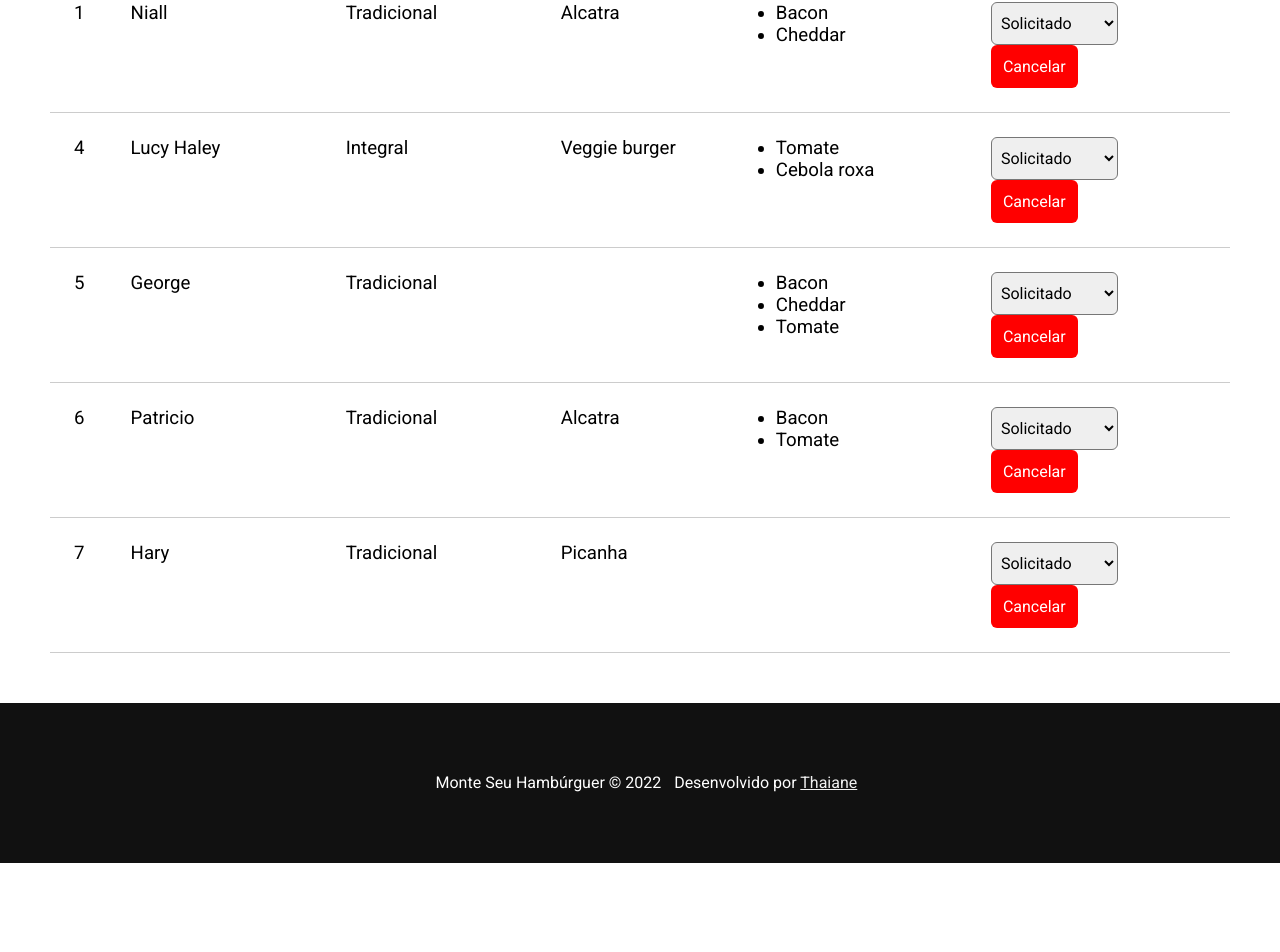
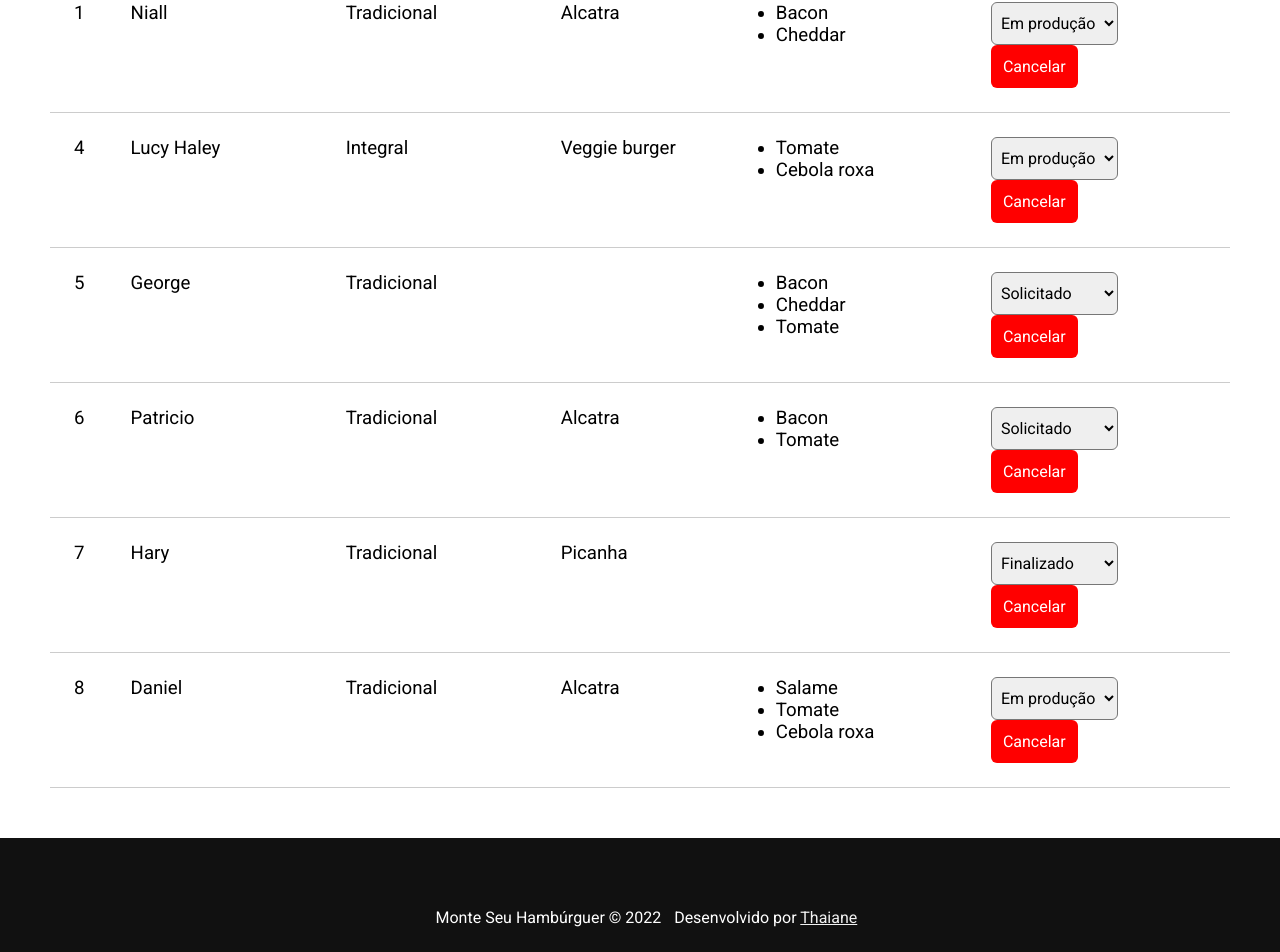
Before and after one commit to thaianealm/make-your-burger-vue.js, a Vue app: page /requests in a window 1280 px wide. Shown: the part 324-1276 px from the top of the page. Before the commit the page ends 1187 px from the top, so only its background shows below. Built offline with nearby package versions, Linux system fonts and the light colour scheme; data requests are answered from the project's data file.

Commit message:
updating the status of requests

```diff
--- a/db/db.json
+++ b/db/db.json
@@ -90,7 +90,7 @@
         "Bacon",
         "Cheddar"
       ],
-      "status": "Solicitado",
+      "status": "Em produção",
       "id": 1
     },
     {
@@ -101,7 +101,7 @@
         "Tomate",
         "Cebola roxa"
       ],
-      "status": "Solicitado",
+      "status": "Em produção",
       "id": 4
     },
     {
@@ -132,8 +132,20 @@
       "bread": "Tradicional",
       "meat": "Picanha",
       "opcionais": [],
-      "status": "Solicitado",
+      "status": "Finalizado",
       "id": 7
+    },
+    {
+      "name": "Daniel",
+      "bread": "Tradicional",
+      "meat": "Alcatra",
+      "opcionais": [
+        "Salame",
+        "Tomate",
+        "Cebola roxa"
+      ],
+      "status": "Em produção",
+      "id": 8
     }
   ]
 }
--- a/src/components/Dashboard.vue
+++ b/src/components/Dashboard.vue
@@ -24,9 +24,9 @@
                 </div>
 
                 <div>
-                    <select name="status" class="status">
+                    <select name="status" class="status" @change="updateBurger($event, burger.id)">
                         <option value="">Selecione</option>
-                        <option v-for="s in status" :key="s.id" value="s.tipo" :selected="burger.status == s.tipo">{{ s.tipo }}</option>
+                        <option v-for="s in status" :key="s.id" :value="s.tipo" :selected="burger.status == s.tipo">{{ s.tipo }}</option>
                     </select>
                     <button class="delete-btn" @click="deleteBurger(burger.id)">Cancelar</button>
                 </div>
@@ -69,6 +69,20 @@
             const res = await req.json();
 
             this.getRequests();
+      },
+        async updateBurger(event, id) {
+            const option = event.target.value;
+
+            const dataJson = JSON.stringify({status: option});
+
+            const req = await fetch(`http://localhost:3000/burgers/${id}`, {
+              method: "PATCH",
+              headers: { "Content-Type" : "application/json" },
+              body: dataJson
+        });
+        const res = await req.json()
+        console.log(res)
+
       }
     },
     mounted(){
```
